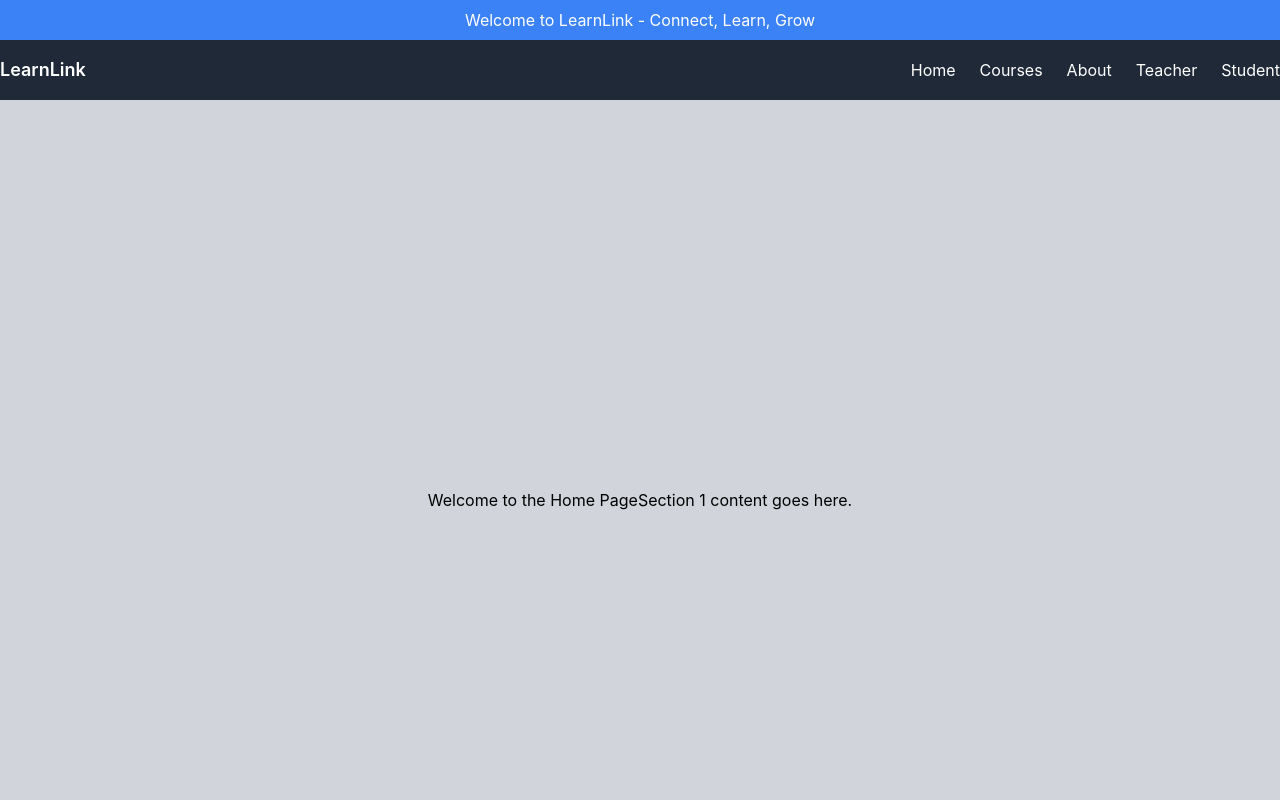
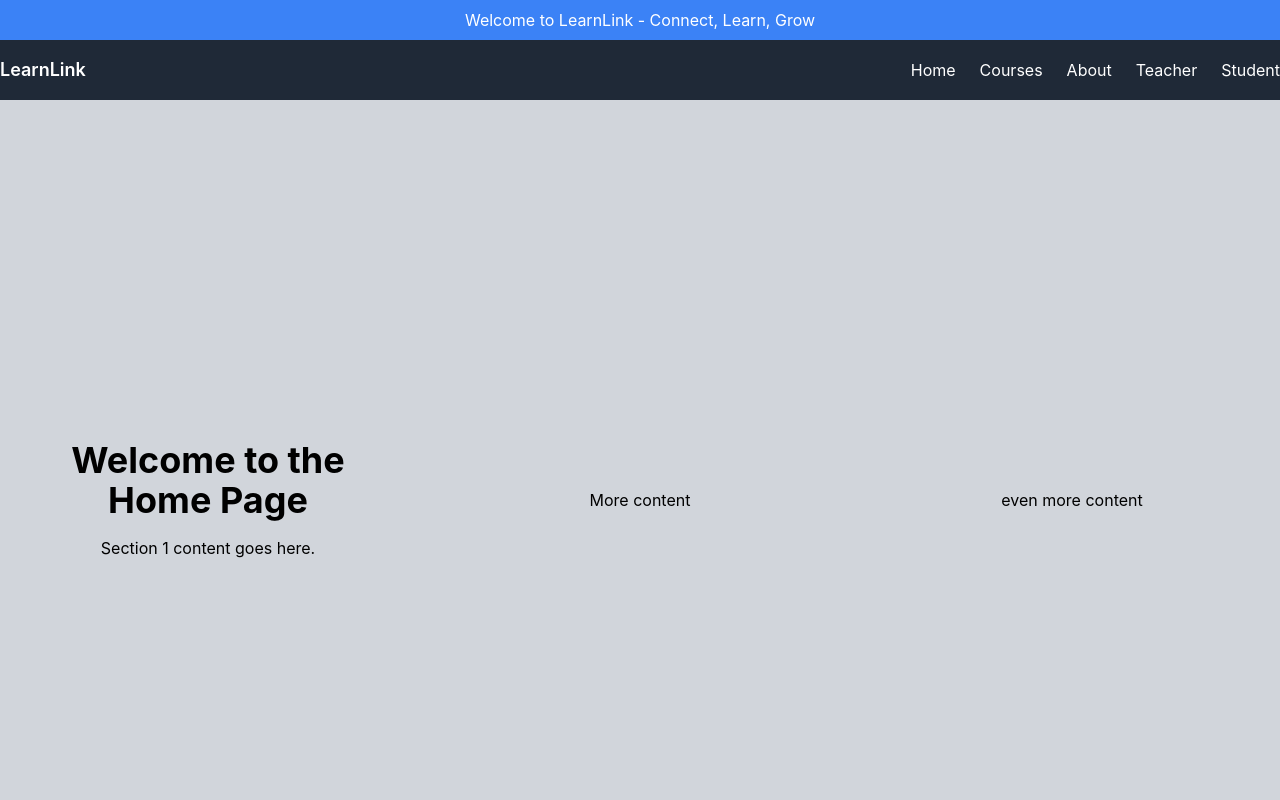
Before and after one commit to nolannash/LearnLink, a React (Create React App) app in the folder client/: page / in a window 1280 px wide. Shown: the top 800 px of the page. Built offline with nearby package versions, Linux system fonts and the light colour scheme; no server answers.

Commit message:
new branch

```diff
--- a/client/src/components/common/Footer.js
+++ b/client/src/components/common/Footer.js
@@ -7,7 +7,7 @@ const Footer = () => {
 
     return (
       <div>
-          <div className='grid grid-cols-3 gap-4 p-4 bg-gray-200 h-40'>
+          <div className='grid grid-cols-3 gap-4 p-4 bg-gray-200 h-30'>
             {/* Logo Column */}
             <div className='col-span-1 flex items-center justify-center'>
               <div className='company-name'>
--- a/client/src/components/common/pages/Home.js
+++ b/client/src/components/common/pages/Home.js
@@ -6,10 +6,24 @@ import Courses from './Courses';
 const Home = () => {
   return (
     <div>
-      <section id="home" className="min-h-screen flex items-center justify-center bg-gray-300">
-        {/* Add content for the Home section */}
-        <h1>Welcome to the Home Page</h1>
-        <p>Section 1 content goes here.</p>
+      <section id="home" className="min-h-screen grid grid-cols-1 md:grid-cols-2 lg:grid-cols-3 gap-4 items-center justify-center bg-gray-300">
+        {/* First column */}
+        <div className="p-4">
+          <h1 className="text-4xl font-bold">Welcome to the Home Page</h1>
+          <p className="mt-4">Section 1 content goes here.</p>
+        </div>
+
+        {/* Second column (visible on medium and larger screens) */}
+        <div className="hidden md:block p-4">
+          {/* Content for the second column */}
+          <h2>More content</h2>
+        </div>
+
+        {/* Third column (visible on large screens) */}
+        <div className="hidden lg:block p-4">
+          {/* Content for the third column */}
+          <h3>even more content</h3>
+        </div>
       </section>
 
       <section id="courses" className="min-h-screen flex items-center justify-center bg-gray-300">
```
